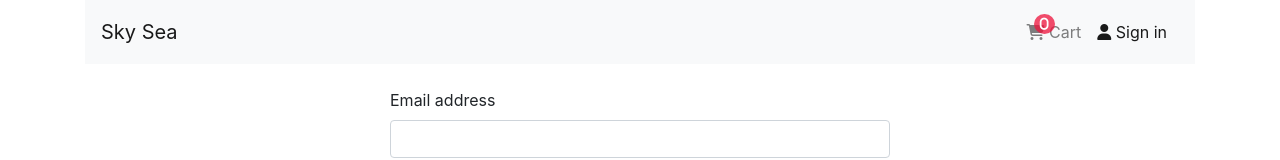
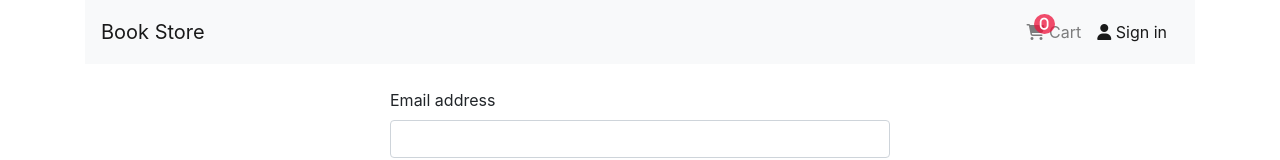
Before and after one commit to shoaib-ahamed/e-book, a Next.js app: page /signin in a window 1280 px wide. Shown: the top 160 px of the page. Built offline with nearby package versions, Linux system fonts and the light colour scheme.

Commit message:
production

```diff
--- a/components/Navbar.js
+++ b/components/Navbar.js
@@ -56,7 +56,7 @@ const Navbar = () => {
         <div>
           <nav className="navbar navbar-expand-lg navbar-light bg-light">
            <Link href='/'>
-                <a className="navbar-brand" href="#">Sky Sea</a>
+                <a className="navbar-brand" href="#">Book Store</a>
            </Link>
 
             <button className="navbar-toggler" type="button" data-toggle="collapse" data-target="#navbarNavDropdown" aria-controls="navbarNavDropdown" aria-expanded="false" aria-label="Toggle navigation">
--- a/next.config.js
+++ b/next.config.js
@@ -1,7 +1,6 @@
 module.exports = {
-  reactStrictMode: true,
   env: {
-    "BASE_URL" : "http://localhost:3000",
+    "BASE_URL" : "https://e-book-mocha.vercel.app/",
     "MONGODB_URL" : "mongodb+srv://shoaibahamed:shoaibahamed@cluster0.go4eh.mongodb.net/e-book?retryWrites=true&w=majority",
     "ACCESS_TOKEN_SECRET" : "shoaibahamedshafi@gmail.com01672019292",
     "REFRESH_TOKEN_SECRET" : "shoaibahamedshafi@gmail.com0167201929201303082197",
```
